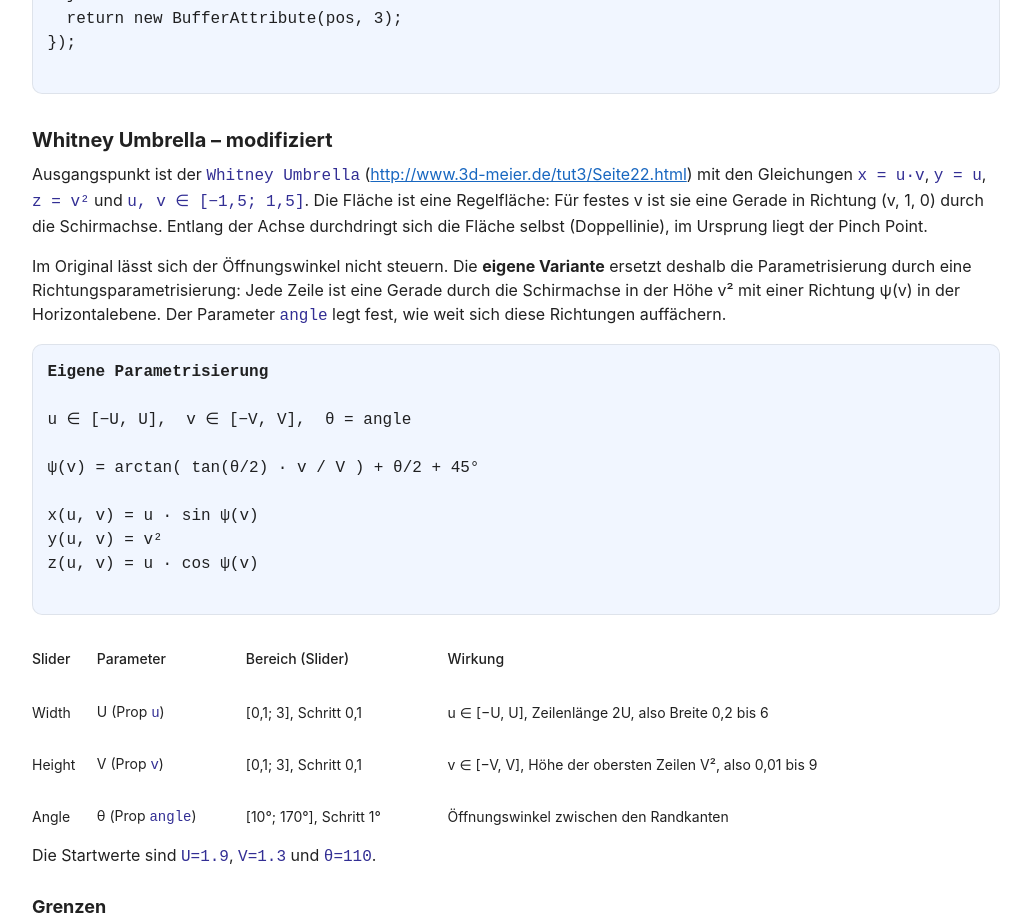
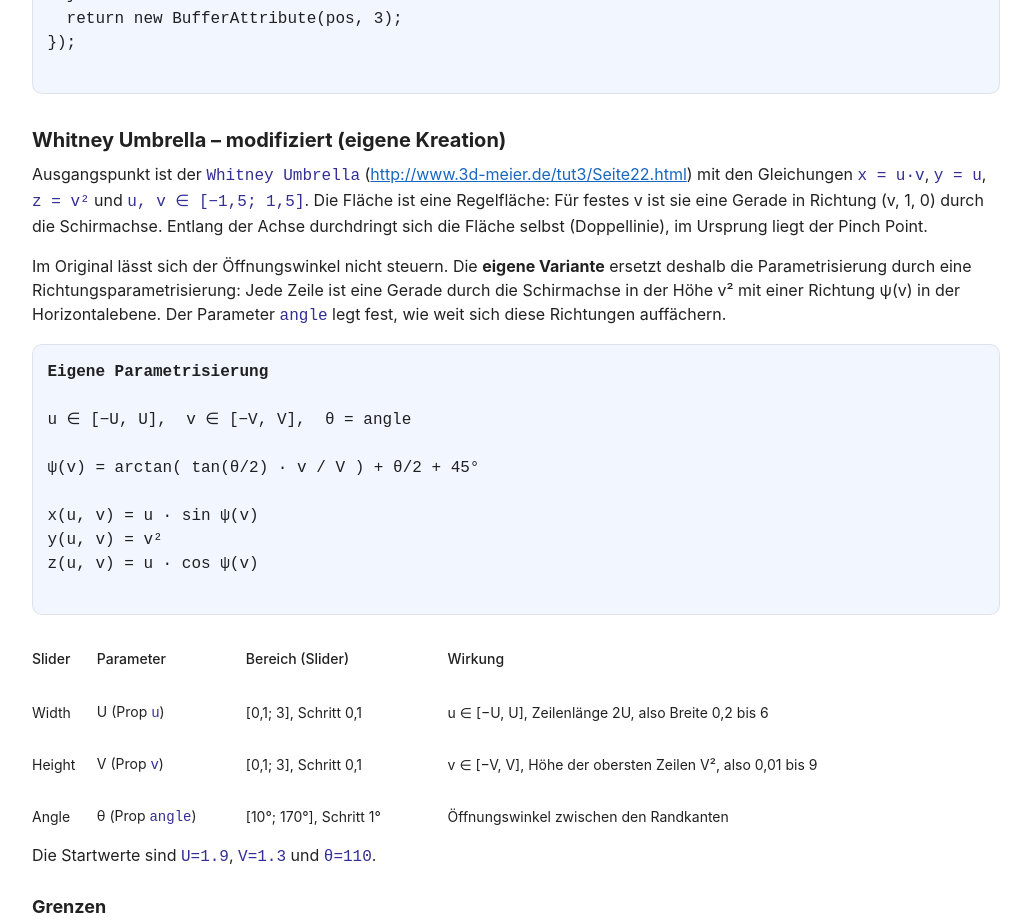
Before and after one commit to yijilu85/gvt, a Vue app: page /documentation in a window 1280 px wide. Shown: the part 4800-5723 px from the top of the page, without its empty margins (124-1155 px from the left). Built offline with nearby package versions, Linux system fonts and the light colour scheme; a small style sheet from the web is missing.

Commit message:
improve doc

```diff
--- a/src/pages/Documentation.vue
+++ b/src/pages/Documentation.vue
@@ -183,7 +183,7 @@
        {{ kidney }}
       </pre>
       <h3 class="text-xl font-bold mb-2 mt-8">
-        Whitney Umbrella – modifiziert
+        Whitney Umbrella – modifiziert (eigene Kreation)
       </h3>
       <p>
         Ausgangspunkt ist der <code>Whitney Umbrella</code> (<a
```
